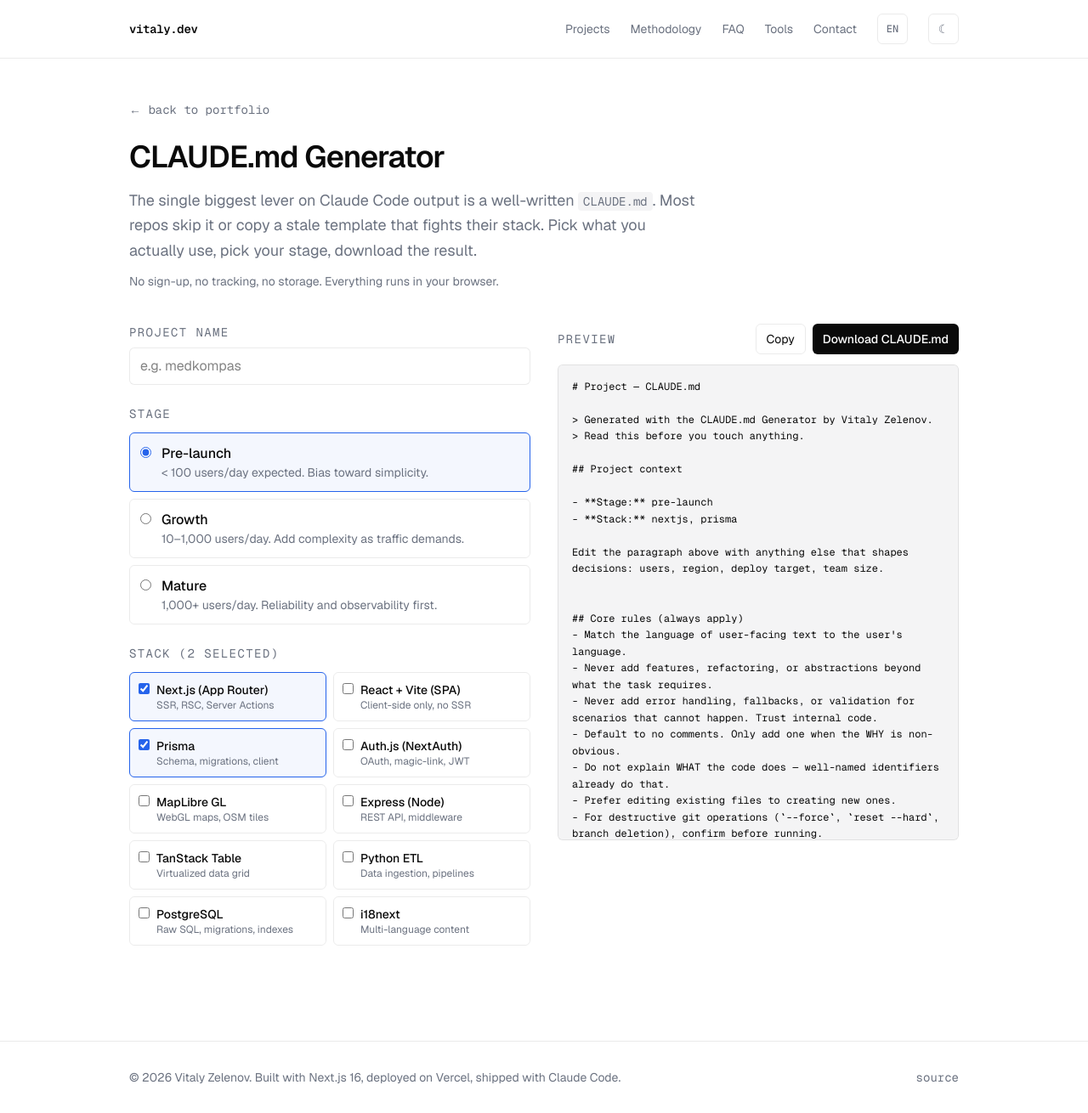
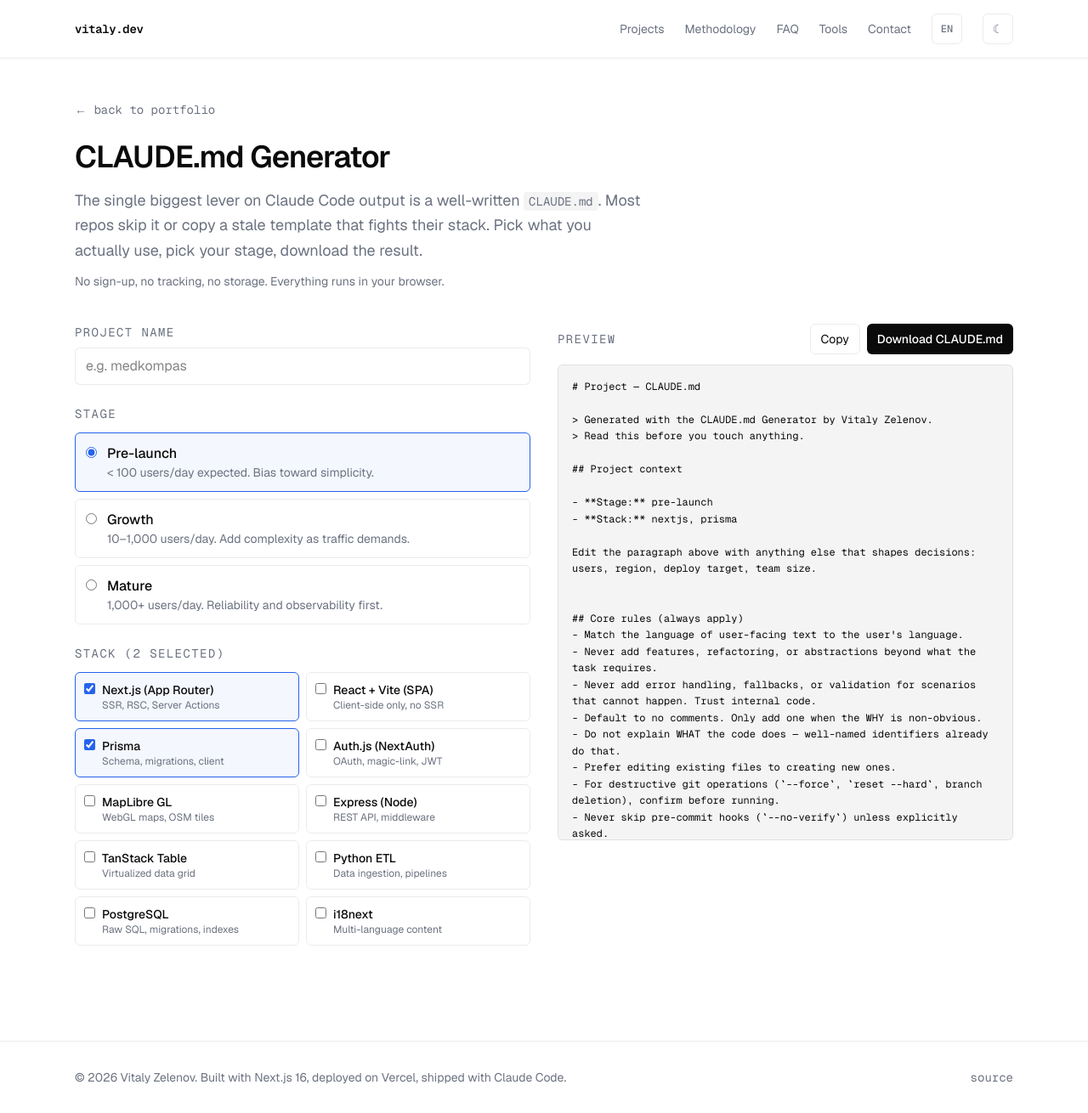
Before and after one commit to Regat1ve/vitalyzelenov-portfolio, a Next.js app: page /tools/claude-md in a window 1280 px wide. Shown: the whole page at 85% size. Built offline with nearby package versions, Linux system fonts and the light colour scheme.

Commit message:
bump landing shell to max-w-6xl (was 5xl, still felt narrow on 2K displays)

```diff
--- a/src/app/page.tsx
+++ b/src/app/page.tsx
@@ -11,7 +11,7 @@
   return (
     <>
       <Nav />
-      <main className="flex-1 mx-auto w-full max-w-5xl px-6">
+      <main className="flex-1 mx-auto w-full max-w-6xl px-6">
         <Hero />
         <About />
         <Projects />
--- a/src/app/tools/claude-md/page.tsx
+++ b/src/app/tools/claude-md/page.tsx
@@ -14,7 +14,7 @@
   return (
     <>
       <Nav />
-      <main className="flex-1 mx-auto w-full max-w-5xl px-6 py-12">
+      <main className="flex-1 mx-auto w-full max-w-6xl px-6 py-12">
         <div className="mb-10 max-w-2xl">
           <Link
             href="/"
--- a/src/components/Footer.tsx
+++ b/src/components/Footer.tsx
@@ -8,7 +8,7 @@
   const year = new Date().getFullYear();
   return (
     <footer className="border-t border-[color:var(--color-border)] py-8 mt-16 text-sm text-[color:var(--color-muted)]">
-      <div className="mx-auto max-w-5xl px-6 flex flex-col sm:flex-row items-center justify-between gap-3">
+      <div className="mx-auto max-w-6xl px-6 flex flex-col sm:flex-row items-center justify-between gap-3">
         <p>{t("footer.copyright").replace("{year}", String(year))}</p>
         <a
           href={config.links.github}
--- a/src/components/Nav.tsx
+++ b/src/components/Nav.tsx
@@ -9,7 +9,7 @@
   const t = useT();
   return (
     <header className="sticky top-0 z-40 w-full backdrop-blur-md bg-[color:var(--color-background)]/70 border-b border-[color:var(--color-border)]">
-      <nav className="mx-auto flex max-w-5xl items-center justify-between px-6 py-4">
+      <nav className="mx-auto flex max-w-6xl items-center justify-between px-6 py-4">
         <Link href="/" className="font-mono text-sm font-semibold tracking-tight hover:text-[color:var(--color-accent)] transition-colors">
           vitaly.dev
         </Link>
```
